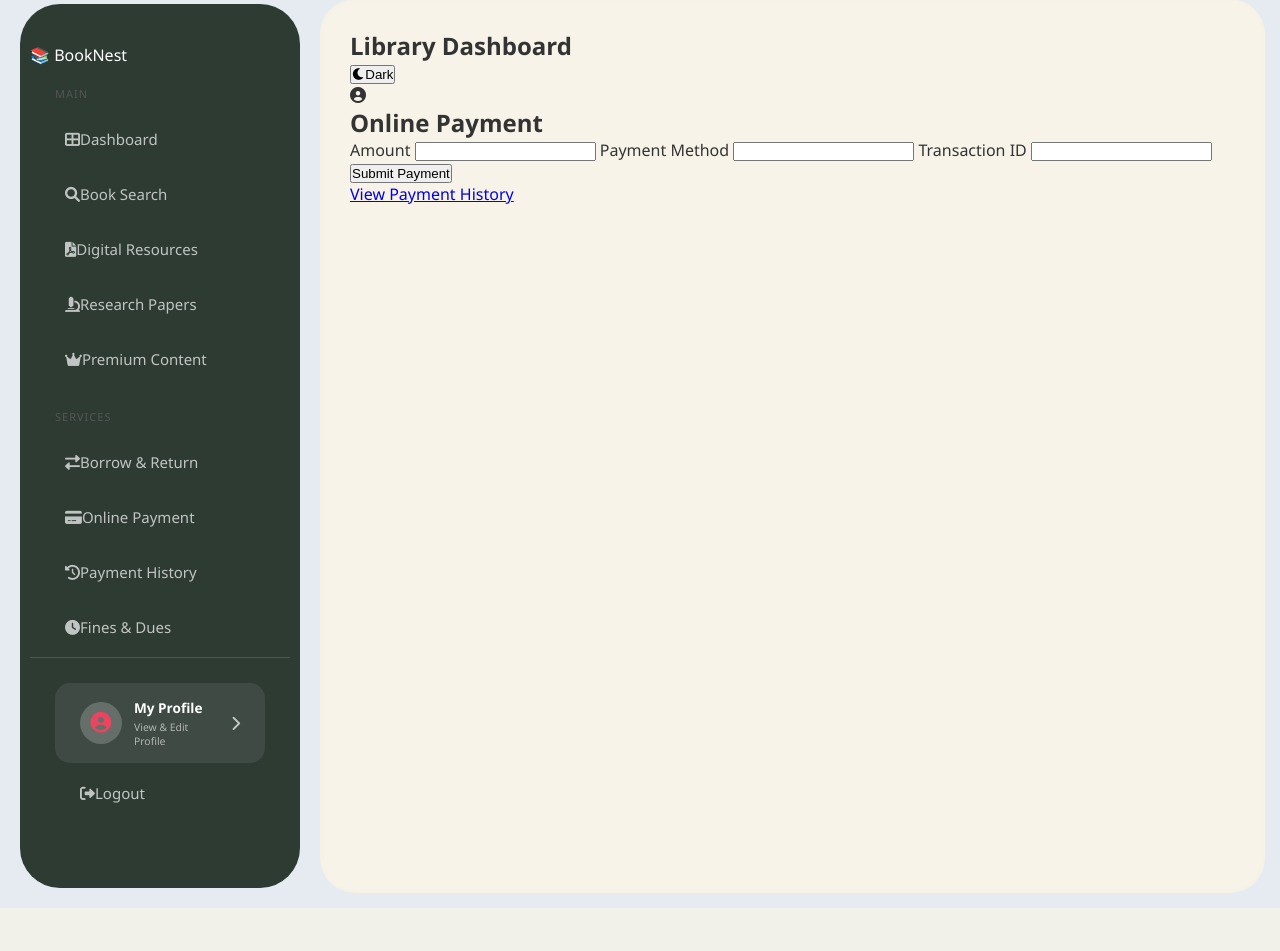
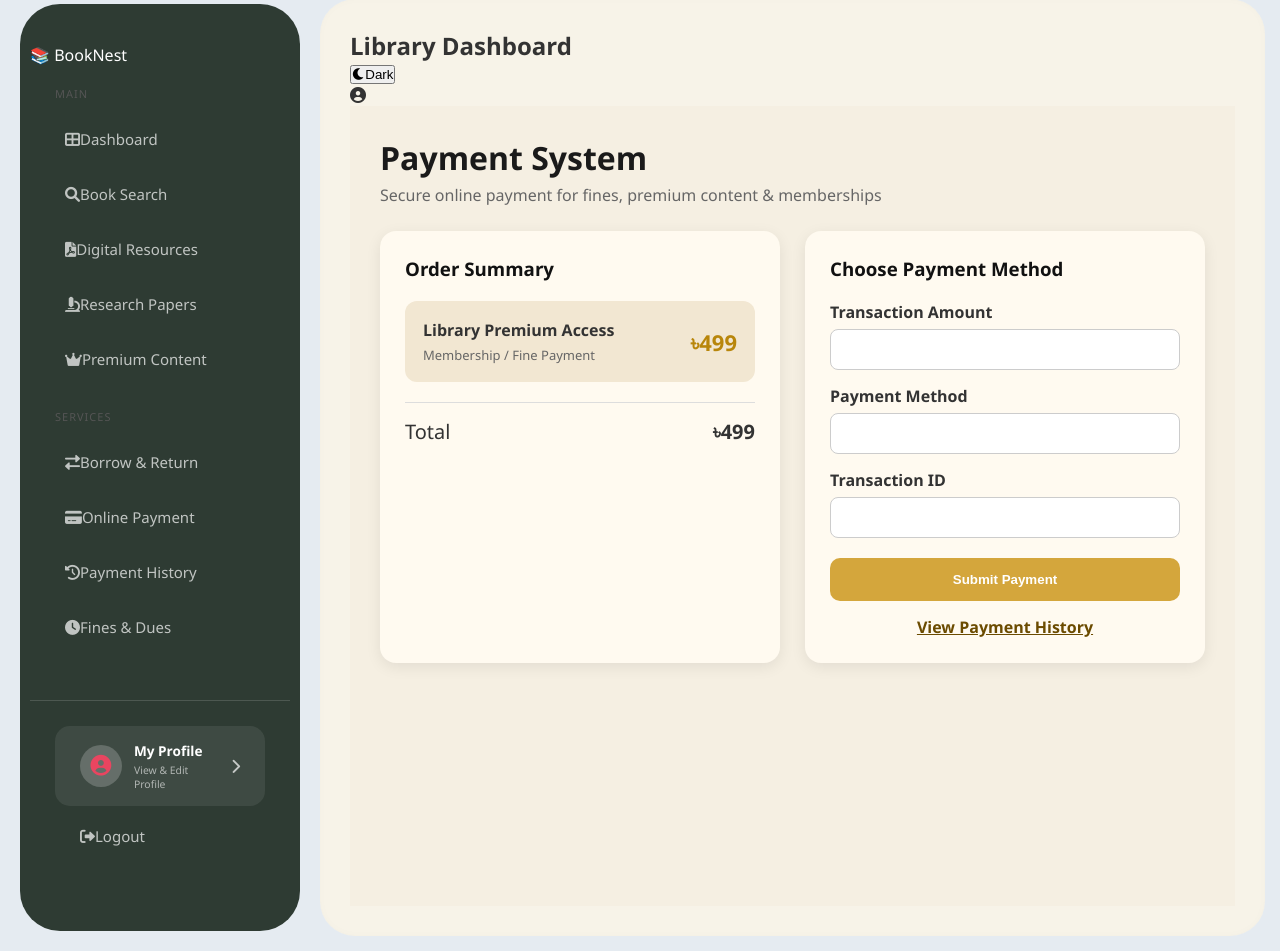
Before and after one commit to shah-iqra/Library-Management-System, a Django app: template library/templates/library/online_payment.html in a window 1280 px wide. Shown: the part 16-967 px from the top of the page. Before the commit the page ends 904 px from the top, so only its background shows below. Run offline with Django 3.2, Linux system fonts and the light colour scheme; the template is opened without the code that fills it, so the values that code supplies are empty, except form fields; tables that the repository leaves empty hold one stand-in row (values such as "Sample post"); form fields are guessed from the names that the template uses.

Commit message:
update online payment system

```diff
--- a/library/static/library/css/style.css
+++ b/library/static/library/css/style.css
@@ -1248,6 +1248,7 @@ tr:hover td {
         grid-template-columns: 1fr;
     }
 }
+
 /* =========================
    DIGITAL RESOURCES PAGE
 ========================= */
@@ -1320,6 +1321,7 @@ tr:hover td {
     font-size: 13px !important;
     margin-top: 12px !important;
 }
+
 /* =========================
    BOOK DETAIL + REVIEW PAGE
 ========================= */
@@ -1581,7 +1583,7 @@ tr:hover td {
     }
 }
 
-/*-------- Premium Content --------*/
+/* -------- Premium Content -------- */
 :root {
   --gold: #c9a84c;
   --gold-light: #f0d080;
@@ -1594,7 +1596,6 @@ tr:hover td {
   --danger: #8b1a1a;
 }
 
-/* ── Hero Banner ── */
 .premium-hero {
   background: linear-gradient(135deg, #1a2e2a 0%, #2d4a3e 60%, #3a5c4e 100%);
   border-radius: 16px;
@@ -1668,7 +1669,6 @@ tr:hover td {
   font-weight: 700;
 }
 
-/* ── Filter Bar ── */
 .filter-bar {
   display: flex;
   gap: 0.6rem;
@@ -1698,14 +1698,12 @@ tr:hover td {
   text-decoration: none;
 }
 
-/* ── Content Grid ── */
 .content-grid {
   display: grid;
   grid-template-columns: repeat(auto-fill, minmax(280px, 1fr));
   gap: 1.4rem;
 }
 
-/* ── Content Card ── */
 .content-card {
   background: var(--card-bg);
   border: 1px solid var(--border);
@@ -1722,7 +1720,6 @@ tr:hover td {
   box-shadow: 0 8px 28px rgba(26, 46, 42, 0.12);
 }
 
-/* ── Thumbnail ── */
 .card-thumb {
   width: 100%;
   height: 160px;
@@ -1750,7 +1747,6 @@ tr:hover td {
   line-height: 1;
 }
 
-/* ── Card Body ── */
 .card-body {
   padding: 1.1rem 1.2rem;
   display: flex;
@@ -1758,7 +1754,6 @@ tr:hover td {
   flex: 1;
 }
 
-/* ── Badges ── */
 .card-type-badge {
   display: inline-block;
   font-size: 0.72rem;
@@ -1794,7 +1789,6 @@ tr:hover td {
   letter-spacing: 0.04em;
 }
 
-/* ── Card Text ── */
 .card-title {
   font-size: 1rem;
   font-weight: 700;
@@ -1814,7 +1808,6 @@ tr:hover td {
   overflow: hidden;
 }
 
-/* ── Card Footer ── */
 .card-footer {
   display: flex;
   align-items: center;
@@ -1837,7 +1830,6 @@ tr:hover td {
   vertical-align: super;
 }
 
-/* ── Buttons ── */
 .btn-buy {
   background: var(--gold);
   color: #fff;
@@ -1905,7 +1897,6 @@ tr:hover td {
   text-decoration: none;
 }
 
-/* ── Empty State ── */
 .empty-state {
   text-align: center;
   padding: 4rem 2rem;
@@ -1925,7 +1916,6 @@ tr:hover td {
   margin-bottom: 0.4rem;
 }
 
-/* ── Responsive ── */
 @media (max-width: 600px) {
   .content-grid {
     grid-template-columns: 1fr;
@@ -1940,7 +1930,6 @@ tr:hover td {
   }
 }
 
-/* Container styling to center the card */
 .upload-container {
     max-width: 650px;
     margin: 40px auto;
@@ -1951,7 +1940,6 @@ tr:hover td {
     font-family: 'Segoe UI', Tahoma, Geneva, Verdana, sans-serif;
 }
 
-/* Header style within the card */
 .upload-header {
     margin-bottom: 30px;
     border-bottom: 2px solid #f0f2f5;
@@ -1971,7 +1959,6 @@ tr:hover td {
     margin: 0;
 }
 
-/* Form Groups */
 .form-group {
     margin-bottom: 22px;
     display: flex;
@@ -1987,7 +1974,6 @@ tr:hover td {
     text-align: left;
 }
 
-/* Inputs, Select, and Textarea styling */
 .form-group input[type="text"],
 .form-group input[type="number"],
 .form-group select,
@@ -2012,7 +1998,6 @@ tr:hover td {
     box-shadow: 0 0 8px rgba(52, 152, 219, 0.15);
 }
 
-/* Two column layout for Select and Price */
 .form-row-two-col {
     display: flex;
     gap: 20px;
@@ -2022,7 +2007,6 @@ tr:hover td {
     flex: 1;
 }
 
-/* Modern File Upload Input style */
 .file-drop-area {
     position: relative;
     display: flex;
@@ -2074,7 +2058,6 @@ tr:hover td {
     cursor: pointer;
 }
 
-/* Form Action Buttons (Upload & Cancel) */
 .form-actions {
     display: flex;
     justify-content: flex-end;
@@ -2095,7 +2078,7 @@ tr:hover td {
 }
 
 .btn-primary {
-    background-color: #1abc9c; /* sidebar এ ব্যবহৃত থিমের কাছাকাছি উজ্জ্বল কালার */
+    background-color: #1abc9c;
     color: #ffffff;
 }
 
@@ -2114,14 +2097,8 @@ tr:hover td {
     color: #2f3542;
 }
 
-
-
-
-
-
 /* =========================
    BOOK GRID SINGLE ITEM FIX
-   Keeps one or two books at normal card size
 ========================= */
 @media (max-width: 768px) {
     .book-card {
@@ -2138,18 +2115,162 @@ tr:hover td {
     padding: 8px 14px;
     font-size: 13px;
 }
-.delete-review-btn{
-    display:inline-block;
-    margin-top:8px;
-    padding:6px 14px;
-    background:#ff4d4d;
-    color:white;
-    border-radius:8px;
-    text-decoration:none;
-    font-size:14px;
-    transition:0.3s;
-}
-
-.delete-review-btn:hover{
-    background:#e60000;
-}
+
+.delete-review-btn {
+    display: inline-block;
+    margin-top: 8px;
+    padding: 6px 14px;
+    background: #ff4d4d;
+    color: white;
+    border-radius: 8px;
+    text-decoration: none;
+    font-size: 14px;
+    transition: 0.3s;
+}
+
+.delete-review-btn:hover {
+    background: #e60000;
+}
+
+/* =========================
+   PAYMENT SYSTEM
+========================= */
+.payment-page {
+    padding: 30px;
+    background: #f5efe2;
+    min-height: 100vh;
+}
+
+.payment-header h2 {
+    font-size: 32px;
+    color: #1a1a1a;
+    margin-bottom: 5px;
+}
+
+.payment-header p {
+    color: #666;
+    margin-bottom: 25px;
+}
+
+.payment-grid {
+    display: grid;
+    grid-template-columns: 1fr 1fr;
+    gap: 25px;
+}
+
+.payment-card {
+    background: #fffaf0;
+    padding: 25px;
+    border-radius: 16px;
+    box-shadow: 0 4px 15px rgba(0, 0, 0, 0.08);
+}
+
+.payment-card h3 {
+    margin-bottom: 20px;
+    color: #111;
+}
+
+.summary-box {
+    display: flex;
+    justify-content: space-between;
+    align-items: center;
+    background: #f2e7d2;
+    padding: 18px;
+    border-radius: 12px;
+    margin-bottom: 20px;
+}
+
+.summary-box span {
+    display: block;
+    font-size: 13px;
+    color: #666;
+    margin-top: 5px;
+}
+
+.summary-price {
+    font-size: 22px;
+    font-weight: bold;
+    color: #b8860b;
+}
+
+.summary-total {
+    display: flex;
+    justify-content: space-between;
+    border-top: 1px solid #ddd;
+    padding-top: 15px;
+    font-size: 20px;
+}
+
+.payment-card label {
+    display: block;
+    margin-top: 15px;
+    margin-bottom: 6px;
+    font-weight: 600;
+}
+
+.payment-card input,
+.payment-card select {
+    width: 100%;
+    padding: 12px;
+    border-radius: 8px;
+    border: 1px solid #ccc;
+    background: white;
+}
+
+.payment-btn {
+    width: 100%;
+    margin-top: 20px;
+    padding: 14px;
+    border: none;
+    border-radius: 10px;
+    background: #d4a63c;
+    color: white;
+    font-weight: bold;
+    cursor: pointer;
+}
+
+.payment-btn:hover {
+    background: #b98b20;
+}
+
+.payment-history-link {
+    display: block;
+    margin-top: 15px;
+    text-align: center;
+    font-weight: bold;
+    color: #6b4b00;
+}
+
+.payment-table {
+    width: 100%;
+    border-collapse: collapse;
+    margin-top: 20px;
+}
+
+.payment-table th {
+    background: #f2e7d2;
+    color: black;
+    font-weight: bold;;
+}
+
+.payment-table th,
+.payment-table td {
+    padding: 14px;
+    border-bottom: 1px solid #ddd;
+    text-align: left;
+}
+
+.payment-table td {
+    color: black;
+}
+
+.pdf-btn {
+    display: inline-block;
+    padding: 10px 18px;
+    background: #d4a63c;
+    color: white;
+    border-radius: 8px;
+    text-decoration: none;
+    font-weight: bold;
+    margin-bottom: 20px;
+}
--- a/library/templates/library/online_payment.html
+++ b/library/templates/library/online_payment.html
@@ -1,12 +1,48 @@
 {% extends 'library/base.html' %}
 
 {% block content %}
-<h2>Online Payment</h2>
+
+<div class="payment-page">
+
+    <div class="payment-header">
+        <h2>Payment System</h2>
+        <p>Secure online payment for fines, premium content & memberships</p>
+    </div>
+
+    <div class="payment-grid">
+
+        <!-- LEFT -->
+        <div class="payment-card">
+
+            <h3>Order Summary</h3>
+
+            <div class="summary-box">
+                <div>
+                    <strong>Library Premium Access</strong>
+                    <span>Membership / Fine Payment</span>
+                </div>
+
+                <div class="summary-price">
+                    ৳499
+                </div>
+            </div>
+
+            <div class="summary-total">
+                <span>Total</span>
+                <strong>৳499</strong>
+            </div>
+
+        </div>
+
+        <!-- RIGHT -->
+        <div class="payment-card">
+
+            <h3>Choose Payment Method</h3>
 
             <form method="POST">
                 {% csrf_token %}
 
-    <label>Amount</label>
+                <label>Transaction Amount</label>
                 {{ form.amount }}
 
                 <label>Payment Method</label>
@@ -15,8 +51,19 @@
                 <label>Transaction ID</label>
                 {{ form.transaction_id }}
 
-    <button type="submit">Submit Payment</button>
+                <button type="submit" class="payment-btn">
+                    Submit Payment
+                </button>
             </form>
 
-<a href="{% url 'payment_history' %}">View Payment History</a>
+            <a href="{% url 'payment_history' %}" class="payment-history-link">
+                View Payment History
+            </a>
+
+        </div>
+
+    </div>
+
+</div>
+
 {% endblock %}
```
Also changed, not shown: library/templates/library/payment_history.html (+24 -5 lines), library/views.py (+76 -16 lines). Lines whose indentation alone changed are shown as unchanged.
